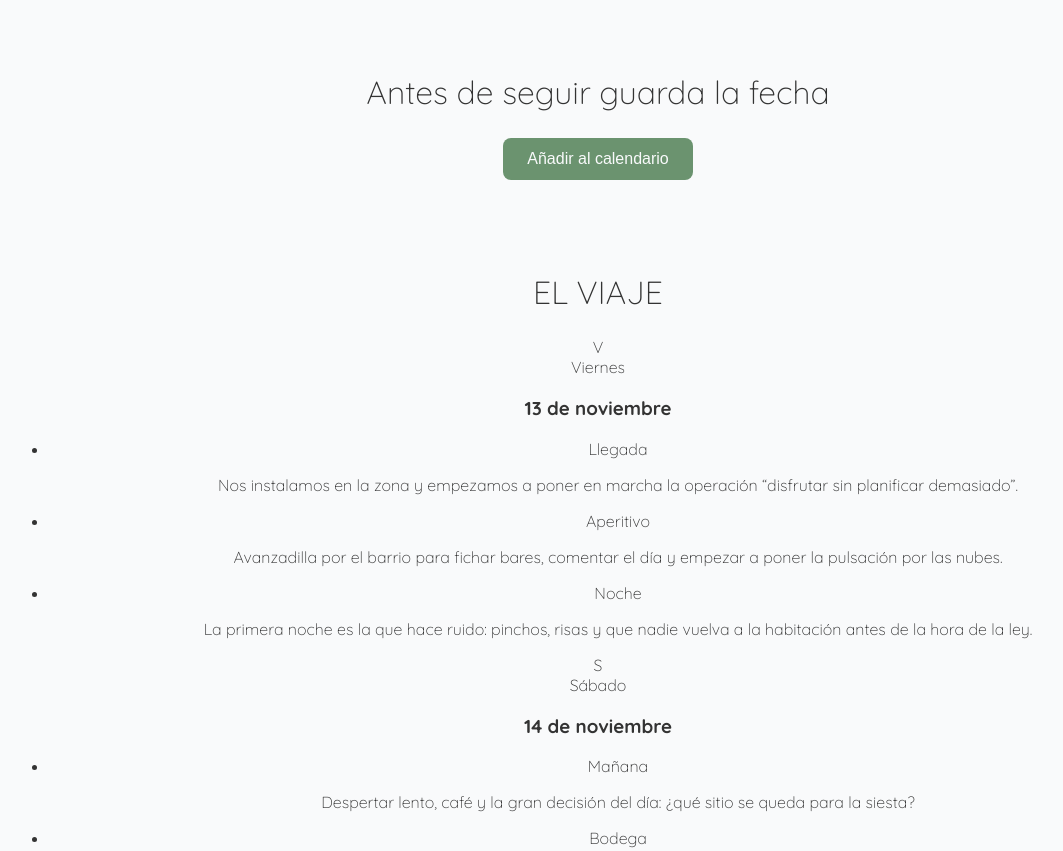
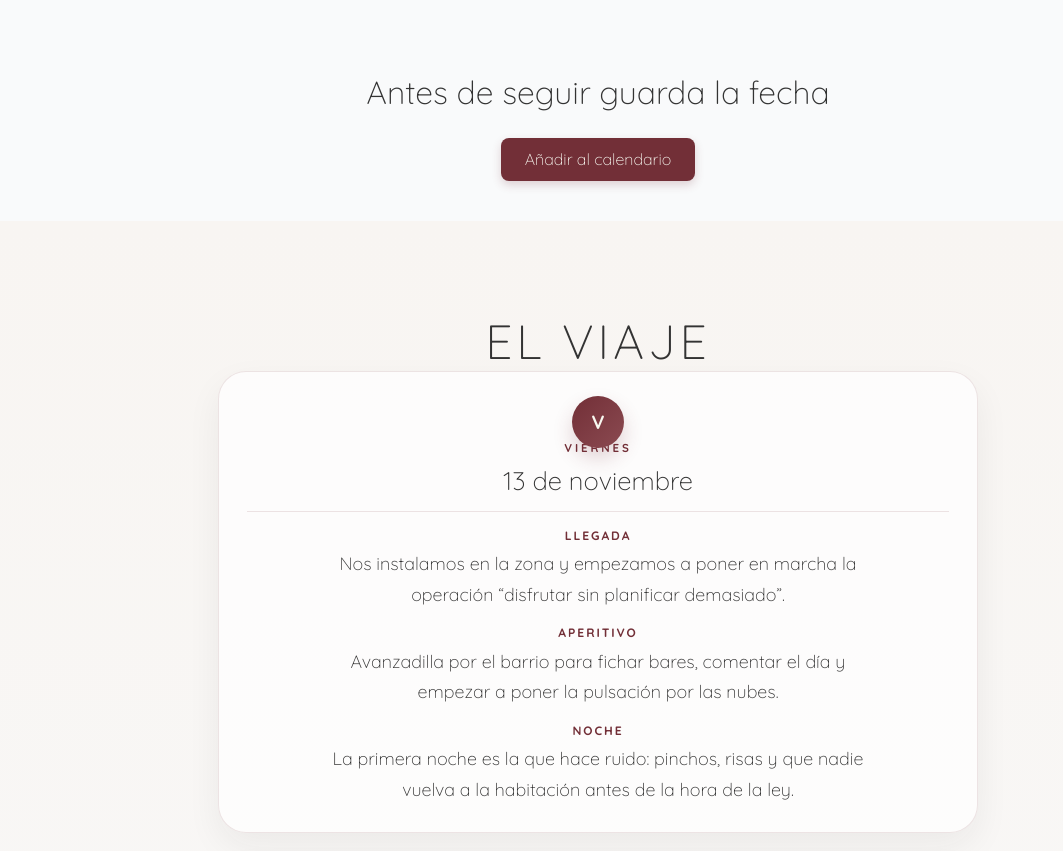
Before and after one commit to pudientes/logrono, a plain HTML site: page index.html in a window 1280 px wide. Shown: the part 1240-2091 px from the top of the page, without its empty margins (42-1105 px from the left). Drawn offline with Linux system fonts and the light colour scheme.

```diff
--- a/style2completo.css
+++ b/style2completo.css
@@ -15,7 +15,7 @@
   justify-content: space-between;
   align-items: center;
   padding: 20px 30px;
-  background-color: #F8F8F0;
+  background-color: #722F37;
   box-sizing: border-box;
   width: 100%;
   position: fixed;
@@ -27,8 +27,8 @@
 header .logo a {
   font-size: clamp(0.9rem, 3vw, 1.5rem);
   font-weight: lighter;
-  color: #333;
-  font-family: 'Great Vibes', cursive;
+  color: #F8F8F0;
+  font-family: 'Quicksand', sans-serif;
   text-decoration: none;
 }
 
@@ -42,7 +42,7 @@
 
 header .nav a {
   text-decoration: none;
-  color: #333;
+  color: #F8F8F0;
   font-weight: lighter;
   font-size: 1.1rem;
   transition: color 0.3s ease, font-size 0.3s ease;
@@ -50,7 +50,7 @@
 
 header .nav a:hover {
   font-size: 1.2rem;
-  color: #000000;
+  color: #F8F8F0;
 }
 
 #menu-toggle {
@@ -62,7 +62,7 @@
   display: none;
   font-size: clamp(1.2rem, 4vw, 4rem);
   cursor: pointer;
-  color: #333;
+  color: #F8F8F0;
   position: absolute;
   top: 50%;
   right: 15px;
@@ -98,8 +98,8 @@
 }
 
 .hero h1 {
-  font-family: 'Great Vibes', cursive;
-  font-weight: 10;
+  font-family: 'Quicksand', sans-serif;
+  font-weight: 9000;
   font-size: 3rem;
 }
 
@@ -182,100 +182,183 @@
 
 /* ITINERARIO */
 .timeline {
-  padding: 2vw 4vw;
+  background: linear-gradient(180deg, #f8f5f2 0%, #f9fafb 100%);
+  padding: clamp(4rem, 7vw, 7rem) clamp(1rem, 5vw, 4rem);
+  color: #333;
+}
+
+.itinerary-shell {
+  max-width: 980px;
+  margin: 0 auto;
+}
+
+.itinerary-header {
   text-align: center;
-  background: #f9fafb;
-  color: #333;
-  /* margin-bottom: 5vh; */
-  /* overflow-x: auto; 🔹 permite desplazamiento si no cabe */
+  margin-bottom: 2.5rem;
+}
+
+.eyebrow {
+  margin: 0 0 0.5rem;
+  color: #722F37;
+  font-size: 0.72rem;
+  letter-spacing: 0.25rem;
+  text-transform: uppercase;
+  font-weight: 700;
 }
 
 .timeline h2 {
+  margin: 0;
   font-family: 'Quicksand', sans-serif;
-  font-weight: 100;
-  font-size: clamp(1.5rem, 3vw, 2rem);
-  margin-bottom: 2vw;
+  font-weight: 300;
+  font-size: clamp(2rem, 4vw, 3rem);
+  letter-spacing: 0.08em;
   color: #333;
   text-align: center;
 }
 
-.timeline-container {
-  display: flex;
-  flex-direction: row;
-  justify-content: space-between;
-  align-items: flex-start;
+.itinerary-day-list {
   position: relative;
-  width: 90vw; /* mínimo 700px, se adapta después */
+  display: grid;
+  gap: 1.6rem;
+  max-width: 760px;
+  width: 100%;
   margin: 0 auto;
-  padding: 0 2vw;
-  flex-wrap: nowrap; /* 🔹 evita que se apilen */
-  gap: 3vw;
-  z-index: 2;
   box-sizing: border-box;
 }
 
-.timeline-container::before {
-  content: "";
-  position: absolute;
-  top: 0;
-  left: 0;
-  right: 0;
-  height:  min(1px, 0.1vw);
-  background: #333;
-  z-index: 3;
+.itinerary-day {
+  position: relative;
+  width: 100%;
+  max-width: 760px;
+  margin: 0 auto;
+  background: rgba(255,255,255,0.7);
+  border: 1px solid rgba(114, 47, 55, 0.12);
+  border-radius: 28px;
+  padding: 1.75rem;
+  box-sizing: border-box;
+  box-shadow: 0 14px 35px rgba(30, 30, 30, 0.06);
+  text-align: center;
 }
 
-.timeline-item {
-  position: relative;
-  text-align: center;
-  flex: 1 1 auto; /* ✅ proporcional */
-  padding: 0 1vw;
-  z-index: 1;
+.day-marker {
+  position: absolute;
+  left: 50%;
+  top: 1.5rem;
+  transform: translateX(-50%);
+  width: 52px;
+  height: 52px;
+  border-radius: 50%;
+  background: linear-gradient(135deg, #722F37, #8b4a51);
+  color: #F8F8F0;
+  display: grid;
+  place-items: center;
+  font-weight: 700;
+  box-shadow: 0 10px 20px rgba(114,47,55,0.2);
+  font-size: 1.2rem;
 }
 
-.timeline-item::before {
-  content: "";
-  position: absolute;
-  top: 0;
-  left: 50%;
-  transform: translateX(-50%);
-  width: min(1px, 0.1vw);
-  height: 4vw;
-  background: #333;
-  z-index: 1;
+.itinerary-day-header {
+  display: flex;
+  flex-direction: column;
+  align-items: center;
+  justify-content: center;
+  gap: 0.6rem;
+  margin: 2.5rem 0 1rem;
+  padding-bottom: 0.9rem;
+  border-bottom: 1px solid rgba(114,47,55,0.12);
+  text-align: center;
 }
 
-.timeline-item .icon {
-  width: clamp(50px, 8vw, 80px);
-  height: clamp(50px, 8vw, 80px);
-  margin: 6vw auto 0 auto;
-  z-index: 2;
+.day-kicker {
+  font-size: 0.72rem;
+  letter-spacing: 0.18rem;
+  text-transform: uppercase;
+  color: #722F37;
+  font-weight: 700;
 }
 
-.timeline-item .icon svg {
-  width: 100%;
-  height: 100%;
+.itinerary-day h3 {
+  margin: 0;
+  font-size: clamp(1.5rem, 2vw, 2.2rem);
+  font-weight: 300;
+  font-family: 'Quicksand', sans-serif;
+  color: #333;
+  text-align: center;
 }
 
-.timeline-item .icon .icon-aperitivo {
-  width: 180%;
-  height: 95%;
-  position: relative;
-  left: 50%;
-  transform: translateX(-50%);
+.itinerary-events {
+  list-style: none;
+  margin: 0 auto;
+  padding: 0;
+  display: grid;
+  gap: 1rem;
+  max-width: 560px;
+  text-align: center;
 }
 
-.timeline-item h3 {
-  font-size: clamp(1rem, 1.5vw, 1.3rem);
-  margin-bottom: 0.5vw;
-  font-family: 'Quicksand', sans-serif;
-  font-weight: 100;
+.itinerary-events li {
+  position: relative;
+  display: grid;
+  gap: 0.35rem;
+  padding: 0;
+  text-align: center;
 }
 
-.timeline-item p {
-  font-size: clamp(0.9rem, 1.2vw, 2rem);
-  font-family: 'Quicksand', sans-serif;
-  font-weight: 100;
+.itinerary-events li::before {
+  display: none;
+}
+
+.event-time {
+  display: block;
+  font-size: 0.76rem;
+  letter-spacing: 0.12rem;
+  text-transform: uppercase;
+  color: #722F37;
+  font-weight: 700;
+  text-align: center;
+}
+
+.itinerary-events p {
+  margin: 0;
+  font-size: clamp(0.95rem, 1.4vw, 1.15rem);
+  line-height: 1.7;
+  font-weight: 300;
+  color: #333;
+  text-align: center;
+}
+
+@media (max-width: 768px) {
+  .timeline {
+    padding-left: 1rem;
+    padding-right: 1rem;
+  }
+
+  .itinerary-day-list {
+    width: 100%;
+    max-width: 100%;
+  }
+
+  .itinerary-day {
+    width: 100%;
+    max-width: 100%;
+    padding: 1.25rem 0.9rem 1.5rem;
+    box-sizing: border-box;
+  }
+
+  .itinerary-day-list::before {
+    left: 50%;
+  }
+
+  .day-marker {
+    width: 42px;
+    height: 42px;
+    font-size: 1rem;
+    top: 1.2rem;
+  }
+
+  .itinerary-events {
+    max-width: 100%;
+  }
 }
 
 
@@ -369,10 +452,13 @@
 
 /* BOTON FORMULARIO */
 .boton-formulario {
-    display: inline-block;
+    display: inline-flex;
+    align-items: center;
+    justify-content: center;
+    gap: 8px;
     padding: 12px 24px;
-    background-color: #6b936f;
-    color: #f9fafb;
+    background-color: #722F37;
+    color: #F8F8F0;
     font-size: 16px;
     font-weight: 300;
     border-radius: 8px;
@@ -380,17 +466,26 @@
     cursor: pointer;
     transition: 0.3s ease;
     text-decoration: none; /* Por si lo usas en <a> */
+    font-family: 'Quicksand', sans-serif;
+    box-shadow: 0 4px 10px rgba(114, 47, 55, 0.2);
+    line-height: 1.2;
+}
+
+button.boton-formulario {
+    -webkit-appearance: none;
+    appearance: none;
 }
 
 /* Efecto hover */
 .boton-formulario:hover {
-    background-color: #6b936f;
+    background-color: #710c17;
     transform: translateY(-2px);
+    box-shadow: 0 6px 14px rgba(114, 47, 55, 0.25);
 }
 
 /* Efecto al hacer clic */
 .boton-formulario:active {
-    background-color: #537356;
+    background-color: #430109;
     transform: translateY(0);
 }
 
@@ -518,8 +613,8 @@
 
 /* FOOTER */
 .footer {
-  background-color: #F8F8F0;
-  color: #333;
+  background-color: #722F37;
+  color: #F8F8F0;
   padding: 20px 20px;
   text-align: center;
   /* margin-top: 50px; */
@@ -552,7 +647,7 @@
   font-size: 2rem;
   font-weight: lighter;
   margin-bottom: 5px;
-  font-family: 'Great Vibes', cursive;
+  font-family: 'Quicksand', sans-serif;
 }
 
 .footer-container p {
@@ -645,7 +740,7 @@
     position: absolute;
     top: 100%; /* debajo del header */
     right: 0;
-    background-color: #F8F8F0;
+    background-color: #722F37;
     width: 70%; /* ancho del panel desplegable */
     max-width: 150px;
     padding: 10px 0;
@@ -669,7 +764,7 @@
   .nav a {
     display: block;
     padding: 10px 20px;
-    color: #333;
+    color: #F8F8F0;
     text-decoration: none;
     font-size: 1.1rem;
     transition: background 0.2s;
```
